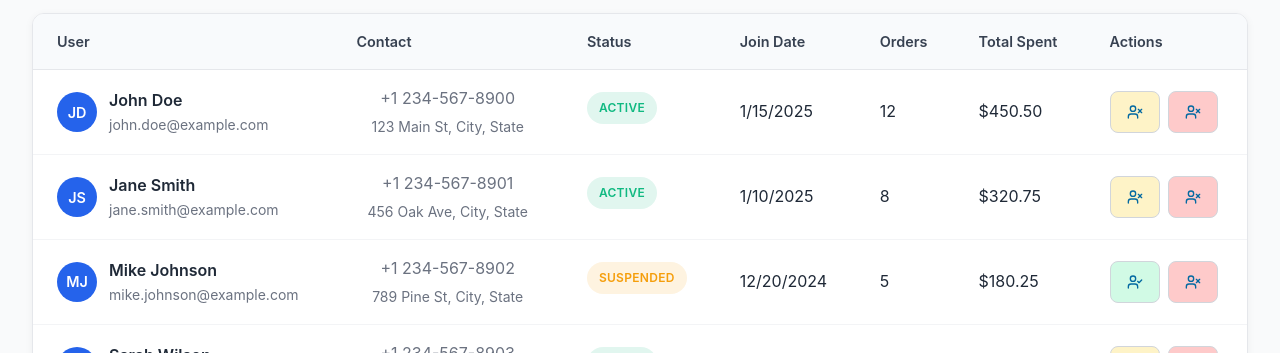
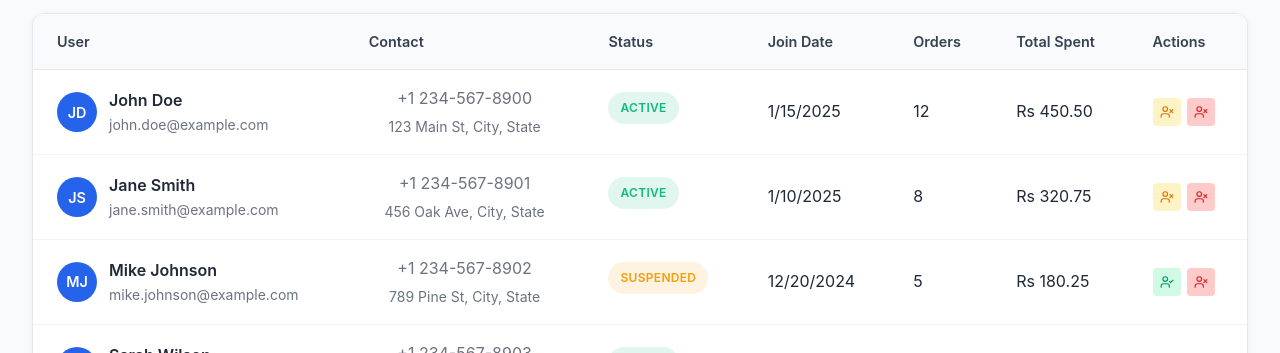
Before and after one commit to JithmiRandula/washX, a React app in the folder frontend/: page /admin/users in a window 1280 px wide. Shown: the part 447-800 px from the top of the page. Built offline with nearby package versions, Linux system fonts and the light colour scheme; no server answers; sample sign-in values are in the browser's storage; the HTML template or start-up script is replaced by a standard one.

Commit message:
Update AdminSettings and AdminUsers component

```diff
--- a/frontend/src/pages/Admin/AdminSettings.jsx
+++ b/frontend/src/pages/Admin/AdminSettings.jsx
@@ -8,9 +8,9 @@ const AdminSettings = () => {
     siteName: 'WashX',
     siteDescription: 'Premium Laundry & Dry Cleaning Services',
     contactEmail: 'admin@washx.com',
-    supportPhone: '+1-800-WASHX-01',
-    currency: 'USD',
-    timezone: 'America/New_York',
+    supportPhone: '+94-11-234-5678',
+    currency: 'LKR',
+    timezone: 'Asia/Colombo',
     emailNotifications: true,
     smsNotifications: false,
     autoApproveProviders: false,
@@ -115,6 +115,7 @@ const AdminSettings = () => {
               value={settings.currency}
               onChange={(value) => handleInputChange('currency', value)}
               options={[
+                { value: 'LKR', label: 'Sri Lankan Rupee (LKR)' },
                 { value: 'USD', label: 'US Dollar (USD)' },
                 { value: 'EUR', label: 'Euro (EUR)' },
                 { value: 'GBP', label: 'British Pound (GBP)' }
@@ -125,6 +126,7 @@ const AdminSettings = () => {
               value={settings.timezone}
               onChange={(value) => handleInputChange('timezone', value)}
               options={[
+                { value: 'Asia/Colombo', label: 'Sri Lanka Time' },
                 { value: 'America/New_York', label: 'Eastern Time' },
                 { value: 'America/Chicago', label: 'Central Time' },
                 { value: 'America/Los_Angeles', label: 'Pacific Time' },
--- a/frontend/src/pages/Admin/AdminUsers.css
+++ b/frontend/src/pages/Admin/AdminUsers.css
@@ -223,46 +223,48 @@
 }
 
 /* Action Buttons */
-.action-buttons {
+.admin-user-action-buttons {
   display: flex;
-  gap: 0.5rem;
+  gap: 0.375rem;
 }
 
-.action-btn {
+.admin-user-action-btn {
   display: flex;
   align-items: center;
   justify-content: center;
-  padding: 0.5rem;
+  padding: 0.375rem;
   border: none;
-  border-radius: 6px;
+  border-radius: 4px;
   cursor: pointer;
   transition: all 0.2s;
+  width: 28px;
+  height: 28px;
 }
 
-.action-btn.suspend {
+.admin-user-action-btn.suspend {
   background: #fef3c7;
   color: #d97706;
 }
 
-.action-btn.suspend:hover {
+.admin-user-action-btn.suspend:hover {
   background: #fde68a;
 }
 
-.action-btn.activate {
+.admin-user-action-btn.activate {
   background: #d1fae5;
   color: #059669;
 }
 
-.action-btn.activate:hover {
+.admin-user-action-btn.activate:hover {
   background: #a7f3d0;
 }
 
-.action-btn.delete {
+.admin-user-action-btn.delete {
   background: #fecaca;
   color: #dc2626;
 }
 
-.action-btn.delete:hover {
+.admin-user-action-btn.delete:hover {
   background: #fca5a5;
 }
 
--- a/frontend/src/pages/Admin/AdminUsers.jsx
+++ b/frontend/src/pages/Admin/AdminUsers.jsx
@@ -235,22 +235,22 @@ const AdminUsers = () => {
                     </td>
                     <td>{new Date(user.joinDate).toLocaleDateString()}</td>
                     <td>{user.totalOrders}</td>
-                    <td>${user.totalSpent.toFixed(2)}</td>
+                    <td>Rs {user.totalSpent.toFixed(2)}</td>
                     <td>
-                      <div className="action-buttons">
+                      <div className="admin-user-action-buttons">
                         <button
-                          className={`action-btn ${user.status === 'suspended' ? 'activate' : 'suspend'}`}
+                          className={`admin-user-action-btn ${user.status === 'suspended' ? 'activate' : 'suspend'}`}
                           onClick={() => handleSuspendUser(user.id)}
                           title={user.status === 'suspended' ? 'Activate User' : 'Suspend User'}
                         >
-                          {user.status === 'suspended' ? <UserCheck size={16} /> : <UserX size={16} />}
+                          {user.status === 'suspended' ? <UserCheck size={14} /> : <UserX size={14} />}
                         </button>
                         <button
-                          className="action-btn delete"
+                          className="admin-user-action-btn delete"
                           onClick={() => handleDeleteUser(user.id)}
                           title="Delete User"
                         >
-                          <UserX size={16} />
+                          <UserX size={14} />
                         </button>
                       </div>
                     </td>
```
